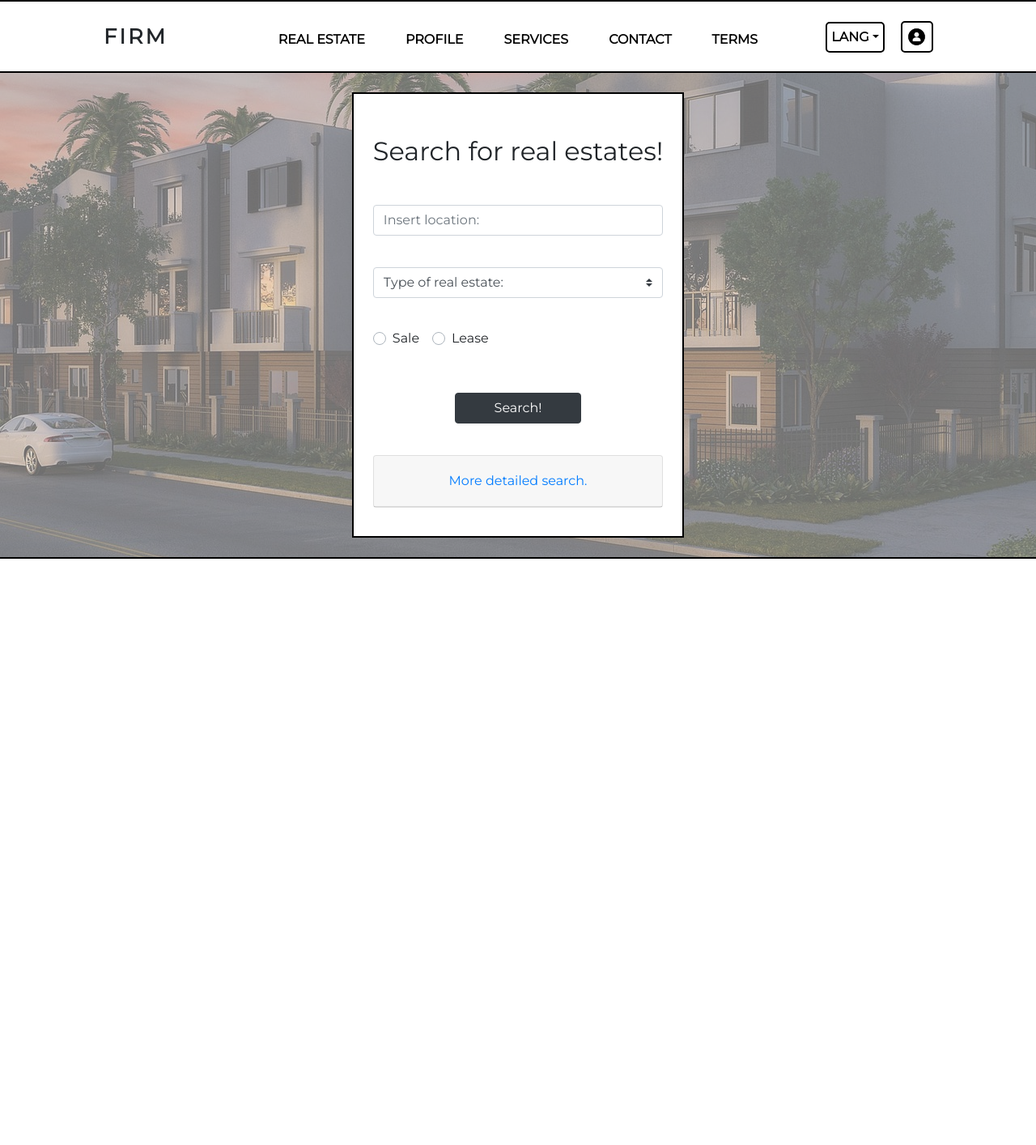
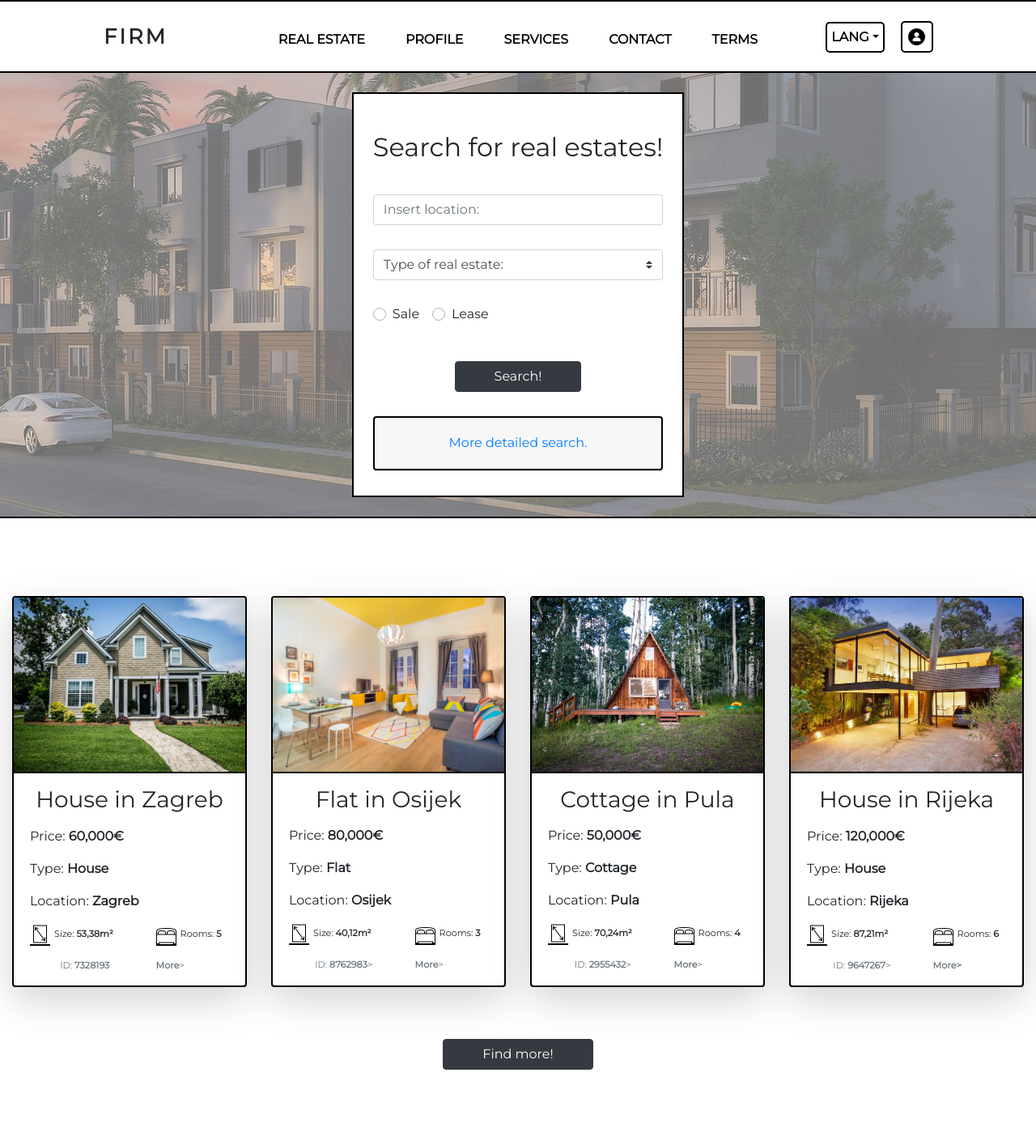
Before and after one commit to filipmedak/real-estate, a PHP site: page / in a window 1280 px wide. Shown: the top 1414 px of the page at 81% size. Before the commit the page ends 690 px from the top, so only its background shows below. Run offline with PHP 8.4, Linux system fonts and the light colour scheme.

Commit message:
Added promo, services and contact sections
Newly added sections are still to be visually updated.

```diff
--- a/css/style.css
+++ b/css/style.css
@@ -6,6 +6,11 @@ html, body{
     font-size: 1em;
     margin: 0 auto;
 }
+
+/*
+Grey color: #E1E1E1
+NavyBlue color: #3B4483
+*/
 
 /* Navigation */
 
@@ -167,7 +172,7 @@ html, body{
     background-position: center;
     background-repeat: no-repeat;
     background-color: rebeccapurple;
-    height: 600px;
+    height: 550px;
     position: relative;
     z-index: 300;
 }
@@ -194,12 +199,148 @@ html, body{
     border: 2px solid #000;
 }
 
+#accordion .card{
+    border: 2px solid #000;
+}
+
+/* Promo */
+#promo .card-deck{
+    max-width: 1500px;
+    margin: 0 auto;
+    display: grid;
+    justify-items: center;
+}
+
+#promo .card-deck .card{
+    max-width: 300px;
+    border: 2px solid #000;
+}
+
+#promo .card-deck .card-body{
+    padding: 0 20px;
+}
+
+#promo .card img{
+    border-bottom: 2px solid #000;
+}
+
+#promo .card-deck .card .card-body .cardIcon{
+    display: grid;
+    grid-template-columns: 1.5fr 1fr;
+    grid-column-gap: 20px;
+    font-size: 0.7em;
+}
+
+#promo .card-deck .card .card-body .card-title{
+    white-space: nowrap;
+}
+
+#promo .cardIcon img{
+    margin-right: 5px;
+}
+
+/* Services */
+
+#services{
+    background: rgb(220,220,220);
+    background-image: url("../img/servicesBackground.jpg");
+    background-position: center;
+    background-repeat: no-repeat;
+    background-size: cover;
+    width: 100%;
+    height: 575px;
+    position: relative;
+    z-index: 300;
+}
+
+#servicesBar{
+    background-color: rgba(220,220,220, 0.5);
+    position: absolute;
+    top: 0;
+    left: 0;
+    width: 100%;
+    height: 100%;
+    z-index: 200;
+    border-top: 2px solid #000;
+    border-bottom: 2px solid #000;
+}
+
+#servicesContent{
+    display: grid;
+    grid-template-columns: 1fr;
+    max-width: 1200px;
+    margin: 0 auto;
+}
+
+#servicesSection1, #servicesSection2, #servicesSection3{
+    display: grid;
+    justify-items: center;
+    align-content: center;
+    grid-row-gap: 15px;
+    background: #fff;
+    color: #000;
+    border: 2px solid #000;
+    border-radius: 10px;
+    font-size: 0.9em;
+}
+
+/* Footer */
+footer{
+    background: #fff;
+}
+
+#footer{
+    max-width: 1400px;
+    height: 225px;
+    margin: 0 auto;
+    display: grid;
+    grid-row-gap: 25px;
+}
+
+#footerSection1{
+    display: none;
+}
+
+#footerSection2{
+    justify-self: center;
+}
+
+#footerSection2 img{
+    margin-right: 20px;
+}
+
+#footerBottom{
+    border-top: 2px solid #000;
+}
 
 
 /* Small devices (576px) */
 
 @media (min-width: 576px)
 {
+    /* Promo */
+    #promo .card-deck{
+        grid-template-columns: 1fr 1fr;
+    }
+
+    #promoBtn{
+        grid-column: 1/3;
+    }
+
+    /* Services */
+    #servicesContent{
+        grid-template-columns: 1fr 1fr;
+    }
+
+    #servicesSection3{
+        grid-column: 1/3;
+    }
+
+    /* Footer */
+    #footer{
+        grid-template-columns: 1fr 1fr;
+    }
+
 
 }
 
@@ -262,11 +403,48 @@ html, body{
     #dropdownProfile .dropdown-menu .dropdown-item{
         padding: 10px 20px;
     }
+
+    /* Promo */
+    #promo .card-deck{
+        grid-template-columns: 1fr 1fr 1fr;
+    }
+
+    #promoBtn{
+        grid-column: 2;
+        grid-row: 3;
+    }
+
+    /* Services */
+    #servicesContent{
+        grid-template-columns: 1fr 1fr 1fr;
+    }
+
+    #servicesSection3{
+        grid-column: 3;
+    }
+
+    /* Footer */
+    #footer{
+        grid-template-columns: 1fr 1fr 1fr;
+    }
+
+    #footerSection1{
+        display: inline;
+        justify-self: center;
+        padding-left: 100px;
+    }
 }
 
 /* Extra large devices (1200px) */
 
 @media (min-width: 1200px)
 {
+    /* Promo */
+    #promo .card-deck{
+        grid-template-columns: 1fr 1fr 1fr 1fr;
+    }
 
+    #promoBtn{
+        grid-column: 2/4;
+    }
 }
--- a/index.html
+++ b/index.html
@@ -128,7 +128,13 @@
                 </div>
                 <div id="collapseTwo" class="collapse" aria-labelledby="headingTwo" data-parent="#accordion">
                   <div class="card-body">
-                    Ma name jeff.
+                    <p>Ma name jeff.</p>
+                    <p>Ma name jeff.</p>
+                    <p>Ma name jeff.</p>
+                    <p>Ma name jeff.</p>
+                    <p>Ma name jeff.</p>
+                    <p>Ma name jeff.</p>
+                    <p>Ma name jeff.</p>
                   </div>
                 </div>
               </div>
@@ -138,8 +144,102 @@
       </div>
       <!-- Search engine !END! -->
 
+      <!-- Promo -->
+      <div id="promo" class="mt-5 mb-5 pt-5 pb-5">
+        <div class="card-deck">
+          <div class="card shadow-lg mb-5">
+            <img src="img/promoImage01.jpg" class="card-img-top" alt="...">
+            <div class="card-body">
+              <h3 class="card-title text-center pt-3 pb-1">House in Zagreb</h5>
+              <p class="card-text">Price: <b>60,000€</b></p>
+              <p class="card-text">Type: <b>House</b></p>
+              <p class="card-text">Location: <b>Zagreb</b></p>
+              <div class="cardIcon">
+                <p class="card-text"><img src="img/sizeIcon.png" alt=".." width="25px">Size: <b>53,38m²</b></p>
+                <p class="card-text"><img src="img/roomIcon.png" alt=".." width="25px">Rooms: <b>5</b></p>
+                <p class="card-text text-center text-muted">ID: <b>7328193</b></p>
+                <p class="card-text text-start text-muted""><b>More</b>></p>
+              </div>
+            </div>
+          </div>
+          <div class="card shadow-lg mb-5">
+            <img src="img/promoImage02.jpg" class="card-img-top" alt="...">
+            <div class="card-body">
+              <h3 class="card-title text-center pt-3 pb-1">Flat in Osijek</h5>
+              <p class="card-text">Price: <b>80,000€</b></p>
+              <p class="card-text">Type: <b>Flat</b></p>
+              <p class="card-text">Location: <b>Osijek</b></p>
+              <div class="cardIcon">
+                <p class="card-text"><img src="img/sizeIcon.png" alt=".." width="25px">Size: <b>40,12m²</b></p>
+                <p class="card-text"><img src="img/roomIcon.png" alt=".." width="25px">Rooms: <b>3</b></p>
+                <p class="card-text text-center text-muted">ID: <b>8762983</b>></p>
+                <p class="card-text text-start text-muted""><b>More</b>></p>
+              </div>
+            </div>
+          </div>
+          <div class="card shadow-lg mb-5">
+            <img src="img/promoImage03.jpg" class="card-img-top" alt="...">
+            <div class="card-body">
+              <h3 class="card-title text-center pt-3 pb-1">Cottage in Pula</h5>
+              <p class="card-text">Price: <b>50,000€</b></p>
+              <p class="card-text">Type: <b>Cottage</b></p>
+              <p class="card-text">Location: <b>Pula</b></p>
+              <div class="cardIcon">
+                <p class="card-text"><img src="img/sizeIcon.png" alt=".." width="25px">Size: <b>70,24m²</b></p>
+                <p class="card-text"><img src="img/roomIcon.png" alt=".." width="25px">Rooms: <b>4</b></p>
+                <p class="card-text text-center text-muted">ID: <b>2955432</b>></p>
+                <p class="card-text text-start text-muted""><b>More</b>></p>
+              </div>
+            </div>
+          </div>
+          <div class="card shadow-lg mb-5">
+            <img src="img/promoImage04.jpg" class="card-img-top" alt="...">
+            <div class="card-body">
+              <h3 class="card-title text-center pt-3 pb-1">House in Rijeka</h5>
+              <p class="card-text">Price: <b>120,000€</b></p>
+              <p class="card-text">Type: <b>House</b></p>
+              <p class="card-text">Location: <b>Rijeka</b></p>
+              <div class="cardIcon">
+                <p class="card-text"><img src="img/sizeIcon.png" alt=".." width="25px">Size: <b>87,21m²</b></p>
+                <p class="card-text"><img src="img/roomIcon.png" alt=".." width="25px">Rooms: <b>6</b></p>
+                <p class="card-text text-center text-muted">ID: <b>9647267</b>></p>
+                <p class="card-text text-start text-muted""><b>More></b></p>
+              </div>
+            </div>
+          </div>
+          <div id="promoBtn">
+            <a href="#"><button type="button" class="btn btn-dark mt-3 pl-5 pr-5">Find more!</button></a>
+          </div>
+        </div>
+      </div>
+
+      <!-- Promo !END! -->
+
       <!-- Services -->
-
+      <div id="services">
+        <div id="servicesBar">
+          <div id="servicesContent" class="pt-2 text-center">
+            <div id="servicesSection1" class="m-5 pt-4 pb-4">
+              <img src="img/evaluationIcon.svg" alt="..." width="100px">
+              <h3 class="text-center">Evaluation</h3>
+              <p class="ml-3 mr-3">Lorem ipsum dolor sit amet, consectetur adipiscing elit, sed do eiusmod tempor incididunt ut labore et dolore magna aliqua. Ut enim ad minim veniam, quis nostrud exercitation ullamco laboris nisi ut aliquip ex ea commodo consequat.</p>
+              <a href="#"><button type="button" class="btn btn-dark mt-3 pl-5 pr-5">Find out more!</button></a>
+            </div>
+            <div id="servicesSection2" class="m-5 pt-4 pb-4">
+              <img src="img/brokingIcon.svg" alt="..." width="123px">
+              <h3 class="text-center">Broking</h3>
+              <p class="ml-3 mr-3">Lorem ipsum dolor sit amet, consectetur adipiscing elit, sed do eiusmod tempor incididunt ut labore et dolore magna aliqua. Ut enim ad minim veniam, quis nostrud exercitation ullamco laboris nisi ut aliquip ex ea commodo consequat.</p>
+              <a href="#"><button type="button" class="btn btn-dark mt-3 pl-5 pr-5">Find out more!</button></a>
+            </div>
+            <div id="servicesSection3" class="m-5 pt-4 pb-4">
+              <img src="img/salesIcon.svg" alt="..." width="125px">
+              <h3 class="text-center">Sales</h3>
+              <p  class="ml-3 mr-3">Lorem ipsum dolor sit amet, consectetur adipiscing elit, sed do eiusmod tempor incididunt ut labore et dolore magna aliqua. Ut enim ad minim veniam, quis nostrud exercitation ullamco laboris nisi ut aliquip ex ea commodo consequat.</p>
+              <a href="#"><button type="button" class="btn btn-dark mt-3 pl-5 pr-5">Find out more!</button></a>
+            </div>
+          </div>
+        </div>
+      </div>
       <!-- END -->
 
       <!-- Contact -->
@@ -147,7 +247,35 @@
       <!-- END -->
 
       <!-- Footer -->
-
+      <footer>
+        <div id="footer" class="mt-5">
+          <div id="footerSection1" class="ml-5 mr-5">
+            <p>Real Estate</p>
+            <p>Profile</p>
+            <p>Services</p>
+            <p>Contact</p>
+            <p>Terms</p>
+          </div>
+          <div id="footerSection2" class="ml-5 mr-5">
+            <h4 class="text-center">FIRM d.o.o</h4>
+            <p><img src="img/mapIcon.svg" alt="..." width="30px">Vukovarska ul. 150</p>
+            <p><img src="img/phoneIcon.svg" alt="..." width="30px">081 098 372</p>
+            <p><img src="img/mailIcon.svg" alt="..." width="30px">firma@mail.com</p>
+          </div>
+          <div id="footerSection3" class="ml-5 mr-5">
+            <form action="https://www.enformed.io/808pr7ew" class='contact_form'>
+            <div class="form-group">
+                <input name="name" type="text" required class="form-control feedback-input" placeholder="Ime" />
+                <input name="email" type="text" required class="form-control feedback-input" placeholder="Email" />
+                <textarea name="text" class="form-control feedback-input" placeholder="Komentar"></textarea>
+              <input type="submit" class="form-group" value="Pošalji" />
+            </div>
+          </div>
+        </div>
+        <div id="footerBottom" class="text-center pt-4 pb-3 font-weight-bolder">
+          <p>FIRM d.o.o by LeffeCake</p>
+        </div>
+      </footer>
       <!-- END -->
 
 
```
Also changed, not shown: img/brokingIcon.svg (added), img/evaluationIcon.svg (added), img/mailIcon.svg (added), img/mapIcon.svg (added), img/phoneIcon.svg (added), img/promoImage01.jpg (added), img/promoImage02.jpg (added), img/promoImage03.jpg (added), img/promoImage04.jpg (added), img/roomIcon.png (added), img/salesIcon.svg (added), img/sizeIcon.png (added), 1 other file.
